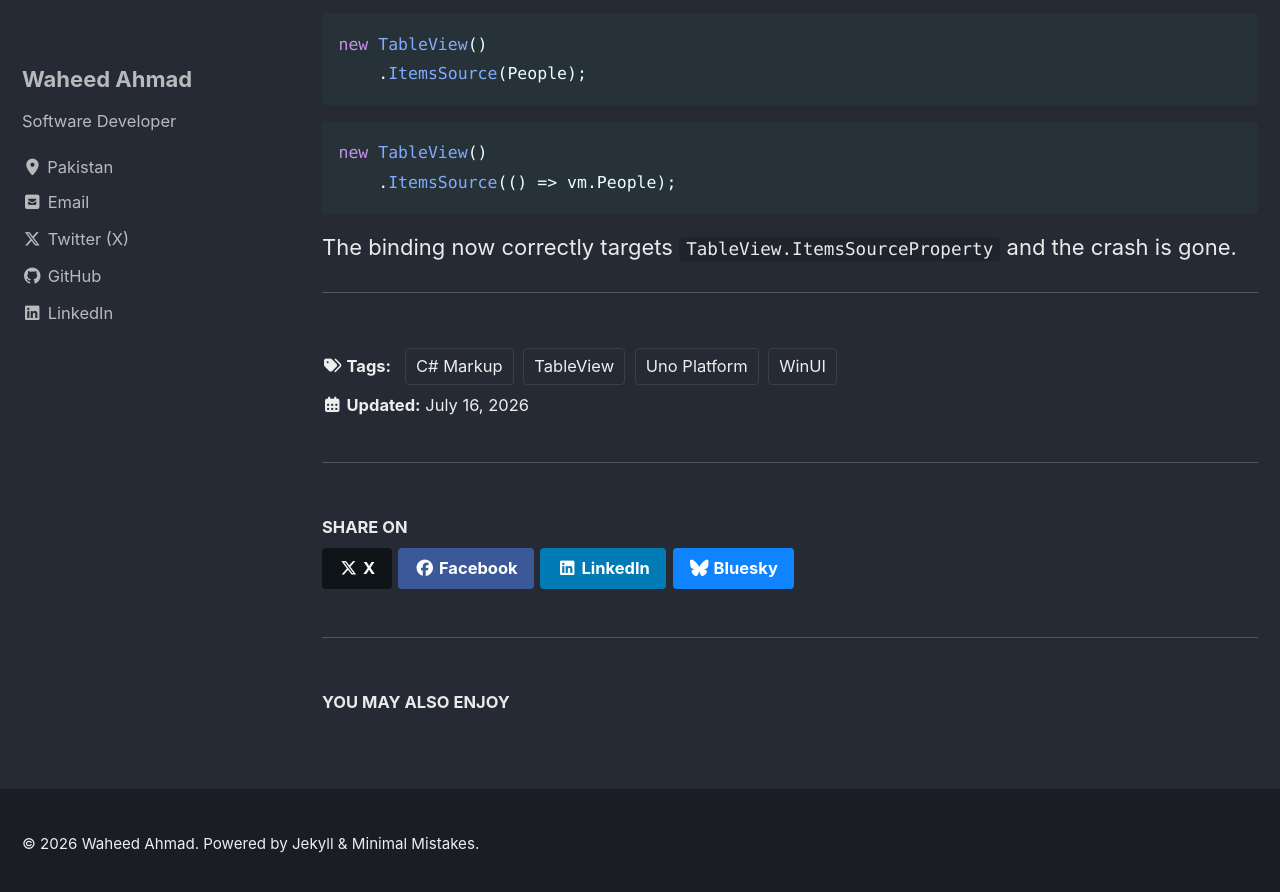
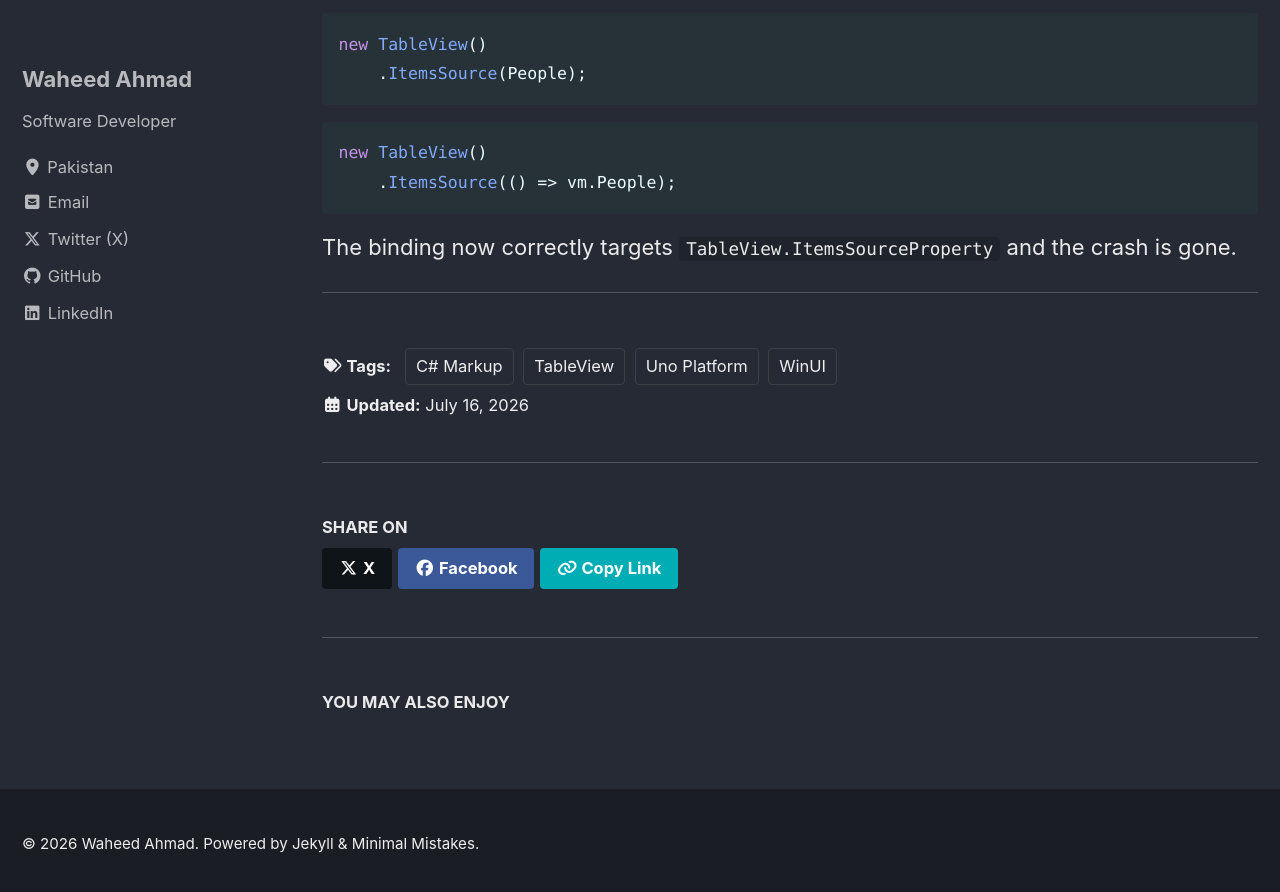
Before and after one commit to w-ahmad/w-ahmad.github.io, a Jekyll site: the page built from _posts/2026-07-16-winui-tableview-csharp-markup.md, in a window 1280 px wide and 900 px high, scrolled down 3309 px. Shown: the top 892 px of the window. Built offline with Jekyll 4.4.1, drawn with Linux system fonts in a browser that asks for light colours; cached includes are drawn as plain includes.

Commit message:
Update social-share.html

```diff
--- a/_includes/social-share.html
+++ b/_includes/social-share.html
@@ -9,11 +9,9 @@
     <i class="fab fa-fw fa-facebook" aria-hidden="true"></i><span> Facebook</span>
   </a>
 
-  <a href="https://www.linkedin.com/shareArticle?mini=true&url={{ page.url | absolute_url }}" class="btn btn--linkedin" aria-label="Share on LinkedIn" onclick="window.open(this.href, 'window', 'left=20,top=20,width=500,height=500,toolbar=1,resizable=0'); return false;" title="{{ site.data.ui-text[site.locale].share_on_label | default: 'Share on' }} LinkedIn">
-    <i class="fab fa-fw fa-linkedin" aria-hidden="true"></i><span> LinkedIn</span>
-  </a>
-
-  <a href="https://bsky.app/intent/compose?text={{ page.title | url_encode }}%20{{ page.url | absolute_url | url_encode }}" class="btn btn--bluesky" onclick="window.open(this.href, 'window', 'left=20,top=20,width=500,height=500,toolbar=1,resizable=0'); return false;" title="{{ site.data.ui-text[site.locale].share_on_label | default: 'Share on' }} Bluesky">
-    <i class="fab fa-fw fa-bluesky" aria-hidden="true"></i><span> Bluesky</span>
+  <a href="#" class="btn btn--primary" aria-label="Copy link"
+     onclick="navigator.clipboard.writeText('{{ page.url | absolute_url }}'); this.querySelector('span').textContent=' Copied!'; setTimeout(() => this.querySelector('span').textContent=' Copy Link', 2000); return false;"
+     title="Copy link">
+    <i class="fas fa-fw fa-link" aria-hidden="true"></i><span> Copy Link</span>
   </a>
 </section>
```
